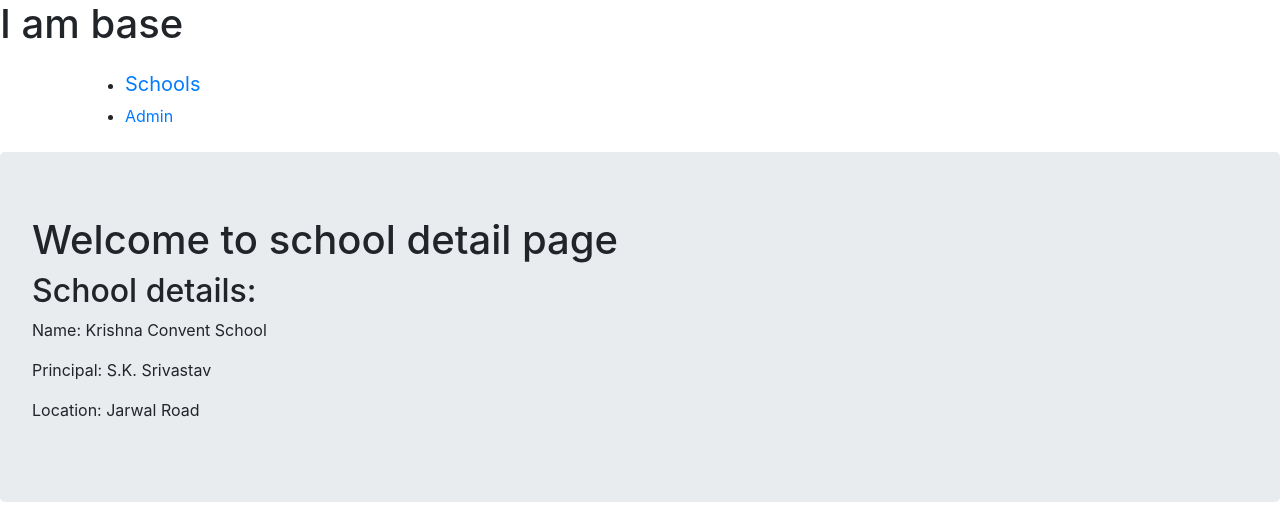
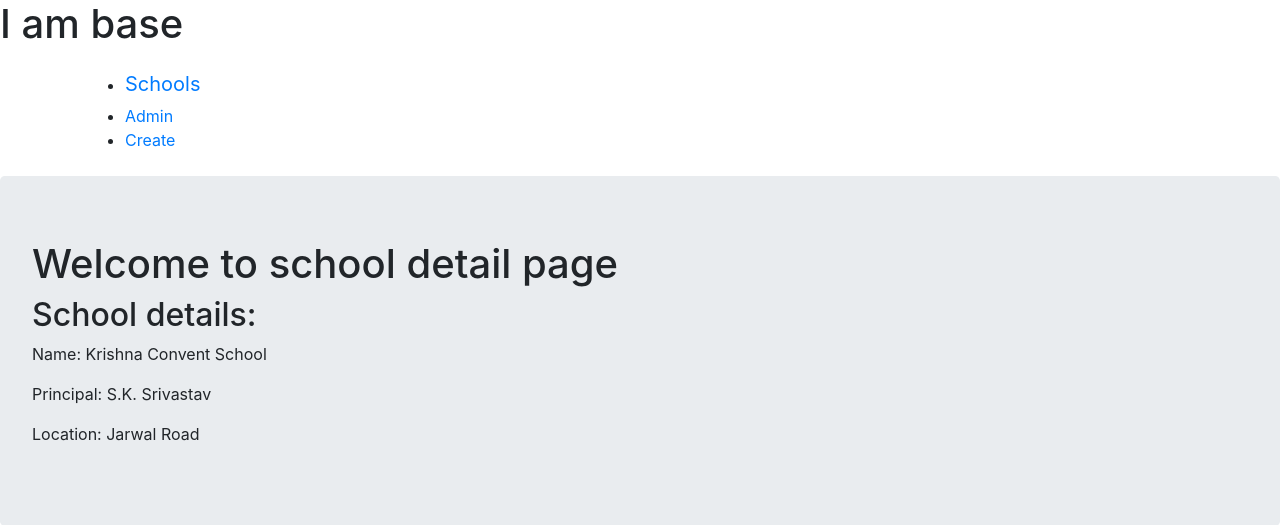
Before and after one commit to ashvinsri/djangoexample2, a Django app: page /basicapp/1/ in a window 1280 px wide. Shown: the top 525 px of the page. Run offline with Django 3.2, Linux system fonts and the light colour scheme; data comes from the database, SQL or seed files in the repository; some libraries are stand-ins or nearby versions.

Commit message:
Update base.html

```diff
--- a/projectfour/templates/base.html
+++ b/projectfour/templates/base.html
@@ -12,6 +12,7 @@
     <ul>
     <li><a class='navbar-brand' href='{% url 'list' %}'>Schools</a></li>
     <li><a class='navbar-link' href='{% url 'admin:index' %}'>Admin</a></li>
+    <li><a class='navbar-link' href='{% url 'create' %}'>Create</a></li>
     </ul>
   </div>
 </nav>
```
